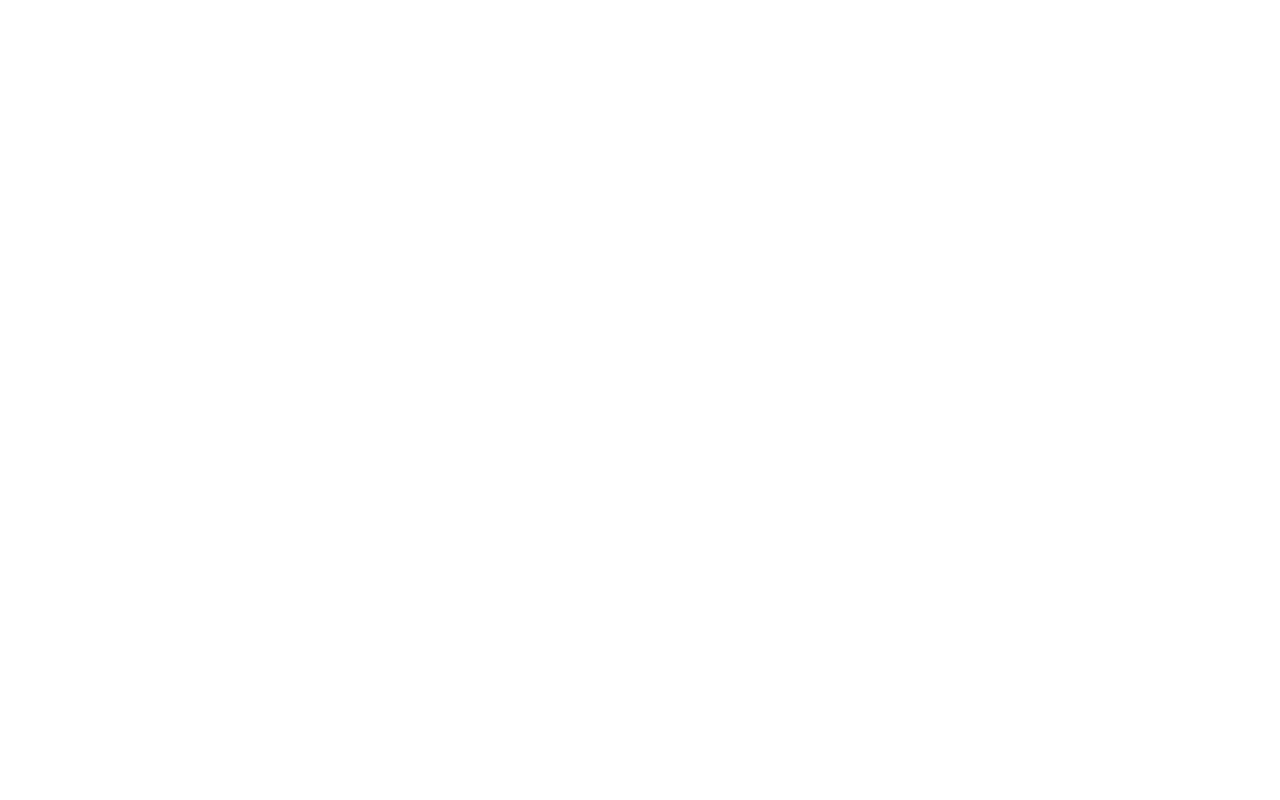
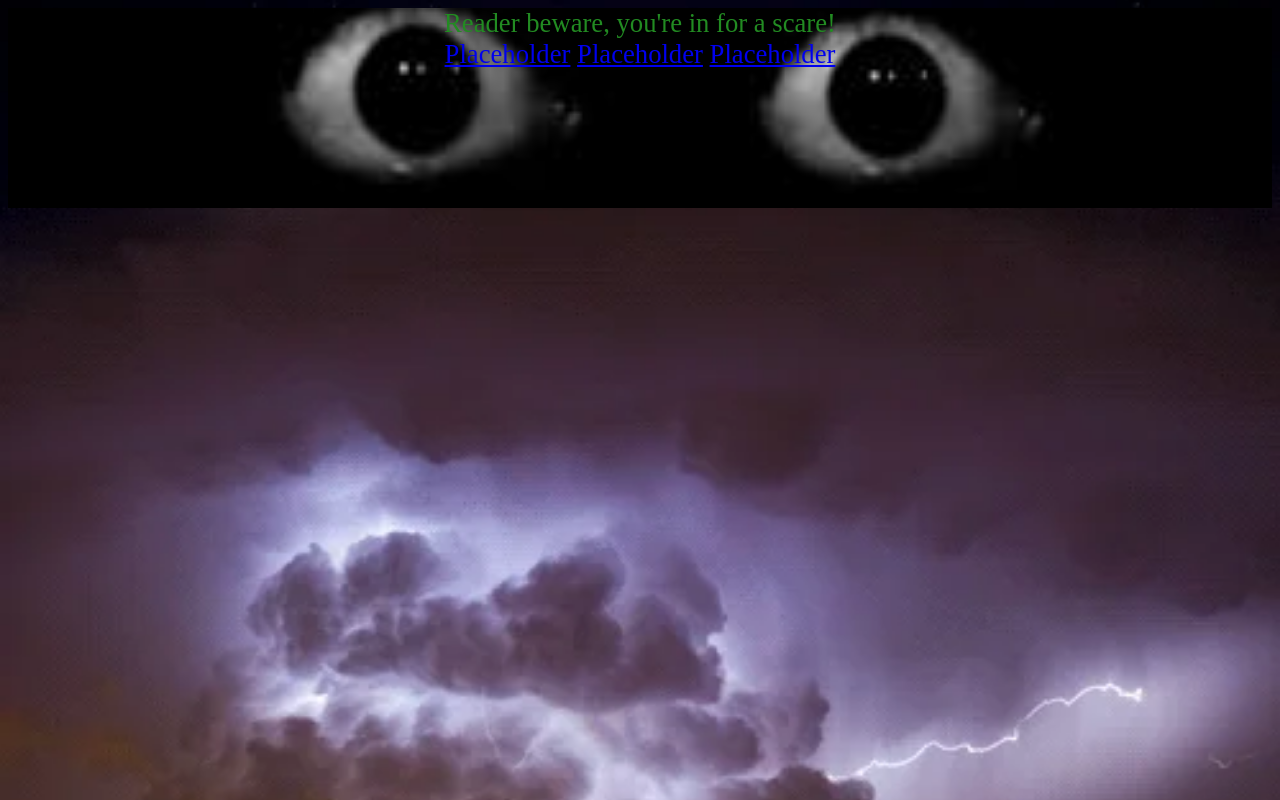
Before and after one commit to jesguerrero17/Spook, a plain HTML site: page index.html in a window 1280 px wide. Drawn offline with Linux system fonts and the light colour scheme.

Commit message:
More changes to index page

```diff
--- a/index.html
+++ b/index.html
@@ -5,11 +5,15 @@
     <title>
         Error 404
     </title>
+        <link rel="stylesheet" href="spooktacular.css">
 
 </head>
 
 <body>
     <header>
+        Reader beware, you're in for a scare!
+        <br>
+        <a class="links" href="Placeholder">Placeholder</a>  <a class="links" href="Placeholder">Placeholder</a>  <a class="links" href="Placeholder">Placeholder</a>
 
     </header>
 
--- a/spooktacular.css
+++ b/spooktacular.css
@@ -0,0 +1,16 @@
+body{
+    background-image: url("lightning2.webp");
+    background-size: cover;
+}
+
+header{
+    background-image: url("eyes.jpeg");
+    color: #228B22;
+    font-size: 20pt;
+    text-align: center;
+    position: sticky;
+    background-size:cover  ;
+    background-position: center;
+    height: 200px;
+
+}
```
Also changed, not shown: eyes.jpeg (added), eyes.webp (added), head.webp (added), lightning2.webp (added).
